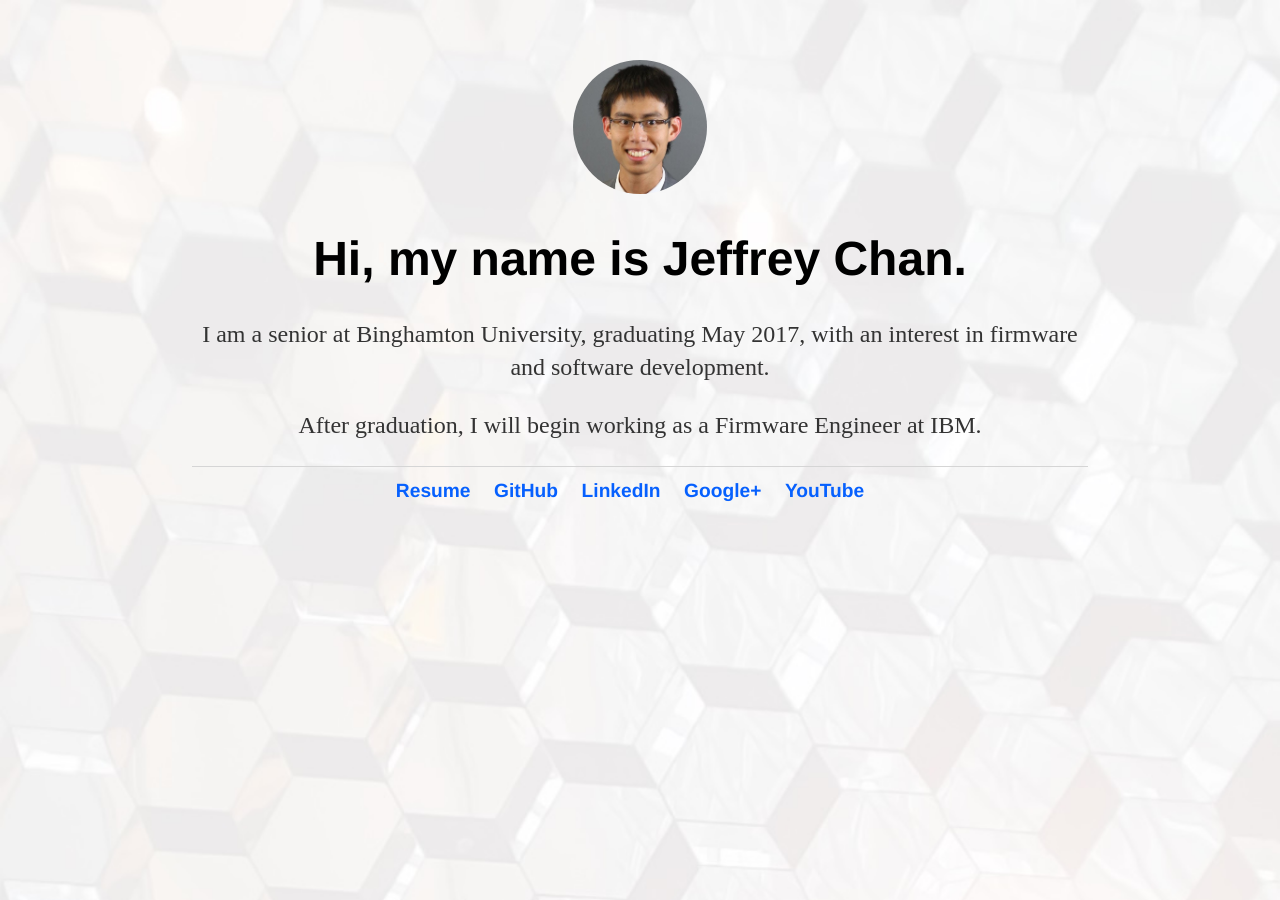
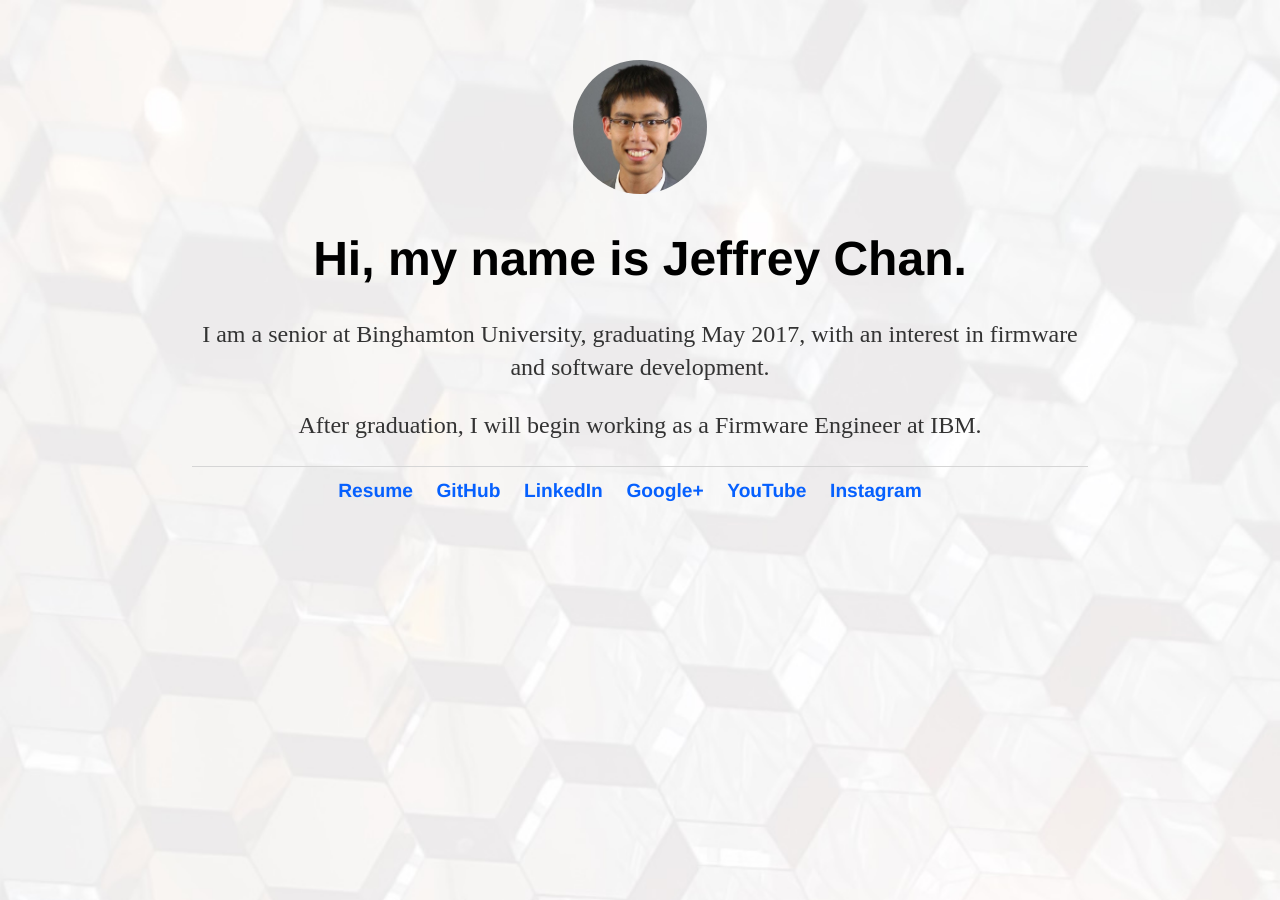
Before and after one commit to superjeffreyc/superjeffreyc.github.io, a Jekyll site: the page built from index.html, in a window 1280 px wide. Built offline with Jekyll 4.4.1, drawn with Linux system fonts in a browser that asks for light colours.

Commit message:
Added instagram url

```diff
--- a/_layouts/default.html
+++ b/_layouts/default.html
@@ -18,6 +18,7 @@
         		<li><a target="_blank" href="https://www.linkedin.com/in/superjeffreyc/">LinkedIn</a></li>
         		<li><a target="_blank" href="https://plus.google.com/115840603718926597076">Google+</a></li>
         		<li><a target="_blank" href="https://www.youtube.com/channel/UCgQW32iwizvw1aWG-WH9R0Q">YouTube</a></li>
+        		<li><a target="_blank" href="https://www.instagram.com/superjeffreychan/">Instagram</a></li>
 			</ul>
 		</footer>
 	</body>
```
